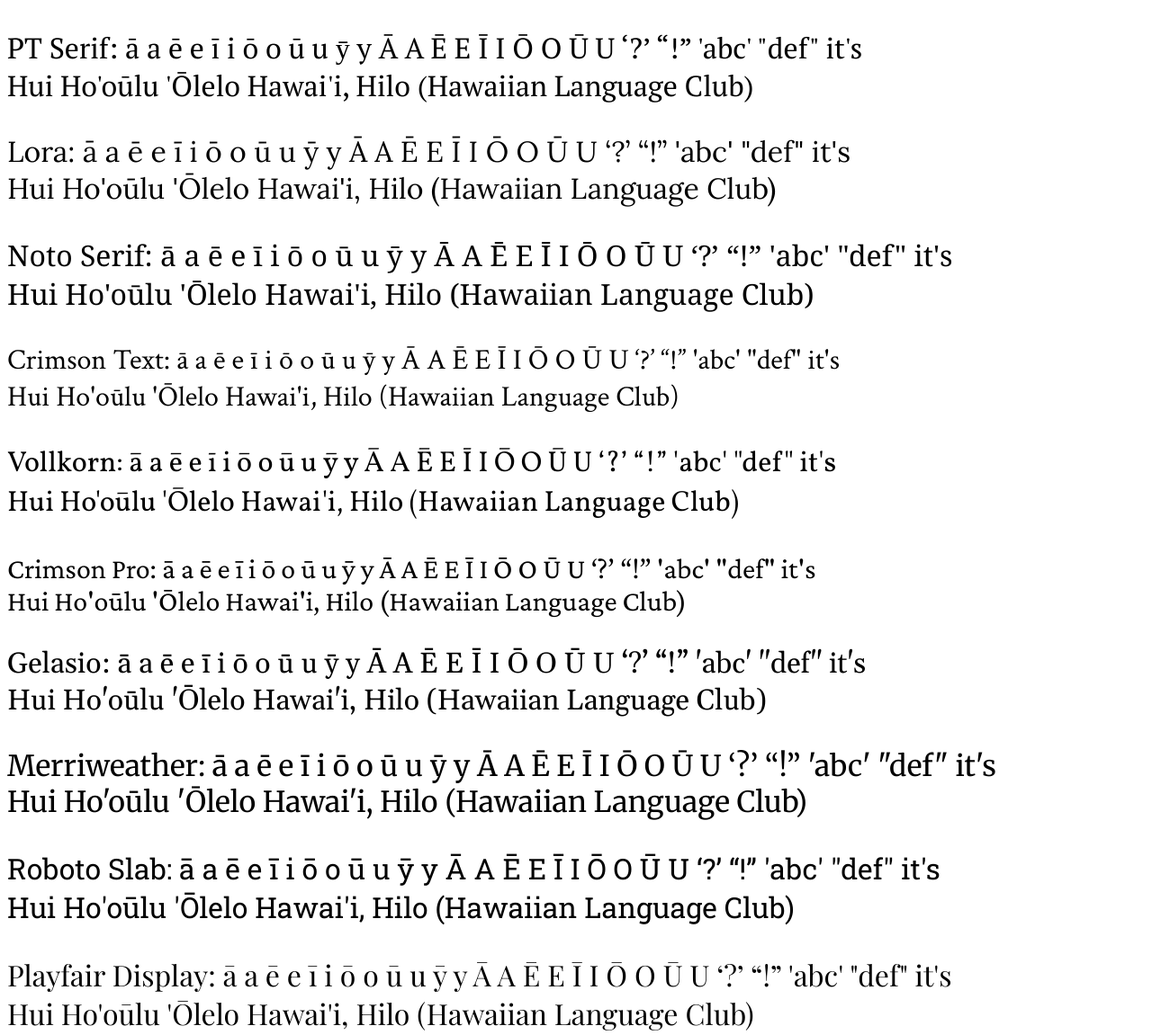
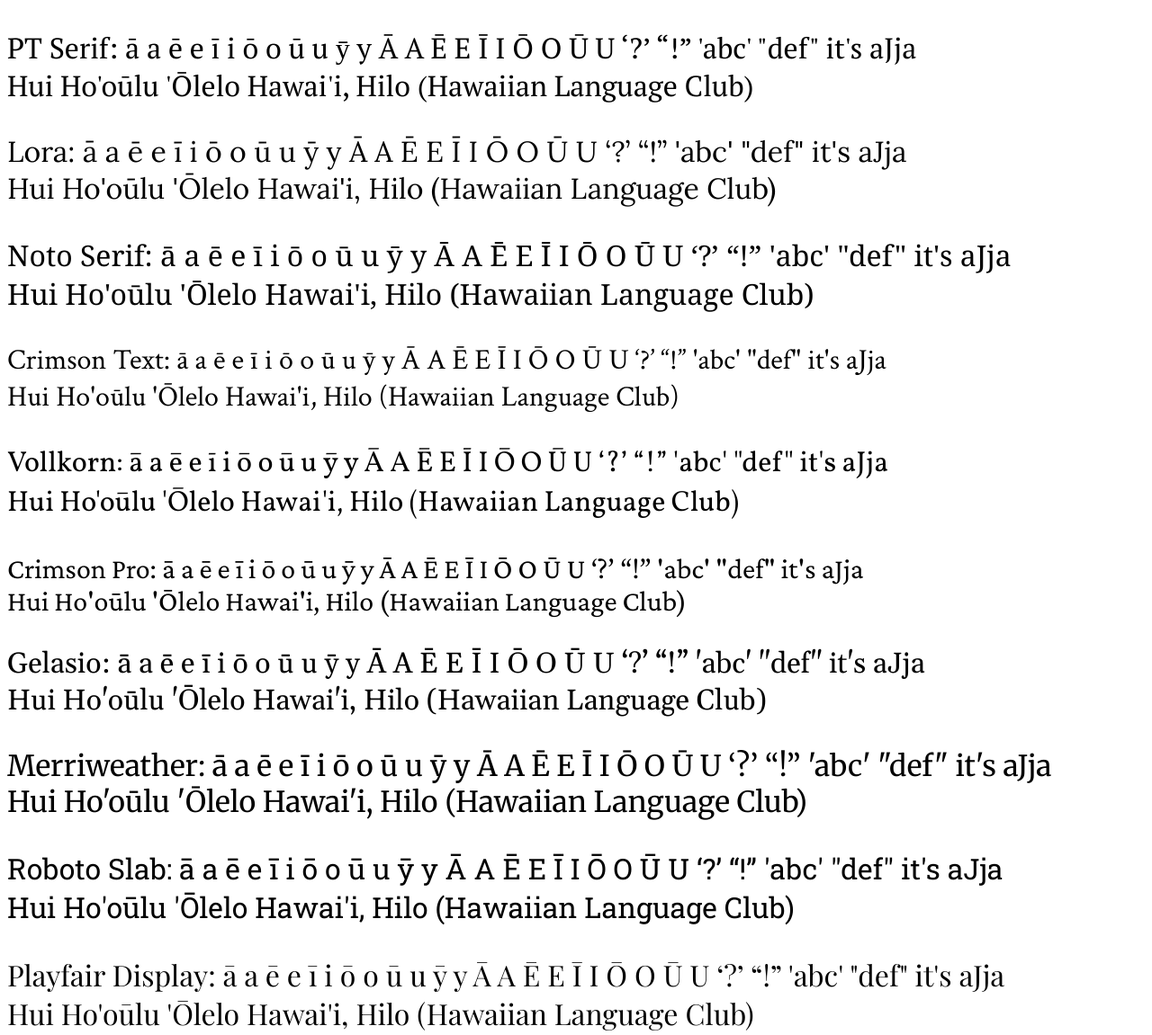
Before and after one commit to RossHathaway/font-demo, a plain HTML site: page index.html in a window 1280 px wide. Shown: the top 1151 px of the page at 90% size. Drawn offline with nearby package versions, Linux system fonts and the light colour scheme.

Commit message:
add jJ to check how far down they go compared to baseline

```diff
--- a/index.html
+++ b/index.html
@@ -1,47 +1,59 @@
-<!doctype html>
-<html lang='en'>
-
+<!DOCTYPE html>
+<html lang="en">
   <head>
-  <meta charset='utf-8'>
-  <meta name='viewport' content='width=device-width,initial-scale=1.0'>
-  <meta name='theme-color' content='#333333'>
+    <meta charset="utf-8" />
+    <meta name="viewport" content="width=device-width,initial-scale=1.0" />
+    <meta name="theme-color" content="#333333" />
 
     <link
       href="https://fonts.googleapis.com/css?family=PT+Serif|Lora|Noto+Serif|Crimson+Text|Vollkorn|Crimson+Pro|Gelasio|Merriweather|Roboto+Slab|Playfair+Display|Arvo|Alegreya|Cardo&display=swap"
-    rel="stylesheet">
+      rel="stylesheet"
+    />
   </head>
 
   <body style="font-size: 2em;">
-  <div id="fonts">
-
-  </div>
-
+    <div id="fonts"></div>
 
     <script>
-    const centuryFonts = ['PT Serif', 'Lora', 'Noto Serif', 'Crimson Text', 'Vollkorn', 'Crimson Pro', 'Gelasio']
+      const centuryFonts = [
+        'PT Serif',
+        'Lora',
+        'Noto Serif',
+        'Crimson Text',
+        'Vollkorn',
+        'Crimson Pro',
+        'Gelasio',
+      ];
 
-    const lucidaFonts = ['Merriweather', 'Roboto Slab', 'Playfair Display', 'Alegreya', 'Cardo']
+      const lucidaFonts = [
+        'Merriweather',
+        'Roboto Slab',
+        'Playfair Display',
+        'Alegreya',
+        'Cardo',
+      ];
 
       const fontContainer = document.getElementById('fonts');
 
       function addFont(fontName) {
-      fontContainer.insertAdjacentHTML('beforeend', `<p style="font-family: ${fontName};">
+        fontContainer.insertAdjacentHTML(
+          'beforeend',
+          `<p style="font-family: ${fontName};">
 
-        ${fontName}: &#257; a &#275; e &#299; i &#333; o &#363; u &#563; y &Amacr; A &Emacr; E &Imacr; I &Omacr; O &Umacr; U ‘?’ “!” 'abc' "def" it's
+        ${fontName}: &#257; a &#275; e &#299; i &#333; o &#363; u &#563; y &Amacr; A &Emacr; E &Imacr; I &Omacr; O &Umacr; U ‘?’ “!” 'abc' "def" it's aJja
   <br />
 Hui Ho'o&#363;lu '&Omacr;lelo Hawai'i, Hilo (Hawaiian Language Club)
-        </p>`);
-
+        </p>`
+        );
       }
 
       for (let i = 0; i < centuryFonts.length; i++) {
-      addFont(centuryFonts[i])
+        addFont(centuryFonts[i]);
       }
 
       for (let i = 0; i < lucidaFonts.length; i++) {
-      addFont(lucidaFonts[i])
+        addFont(lucidaFonts[i]);
       }
     </script>
   </body>
-
 </html>
```
Lines whose indentation alone changed are shown as unchanged.
